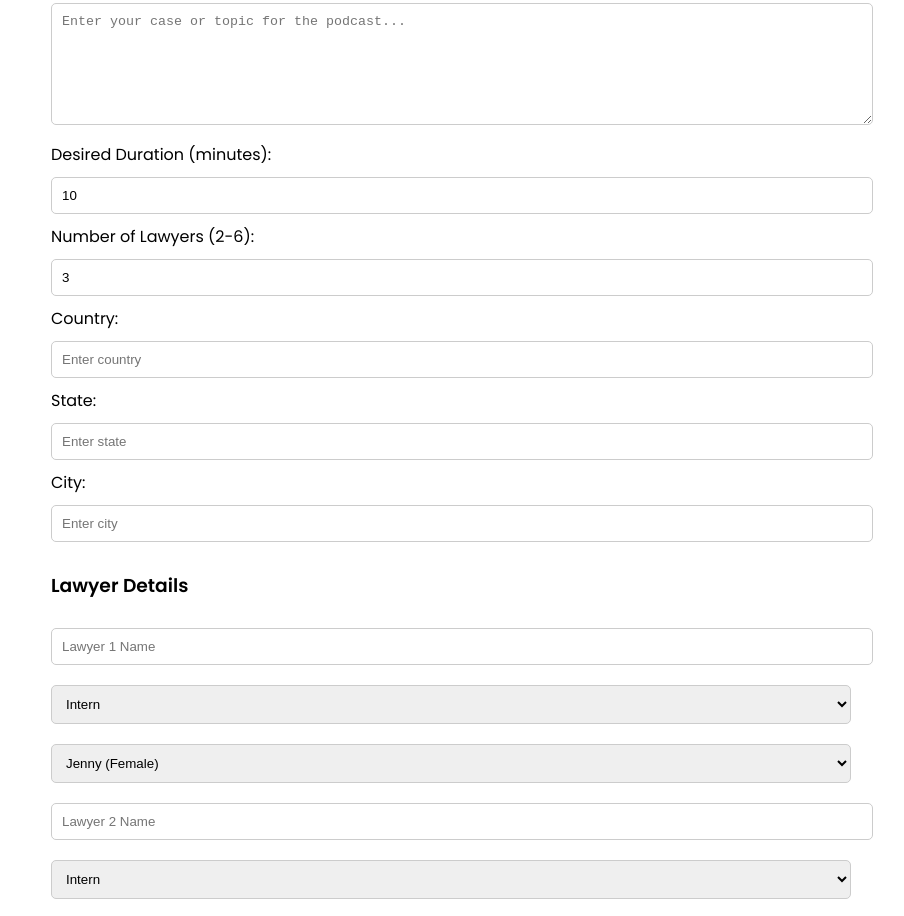
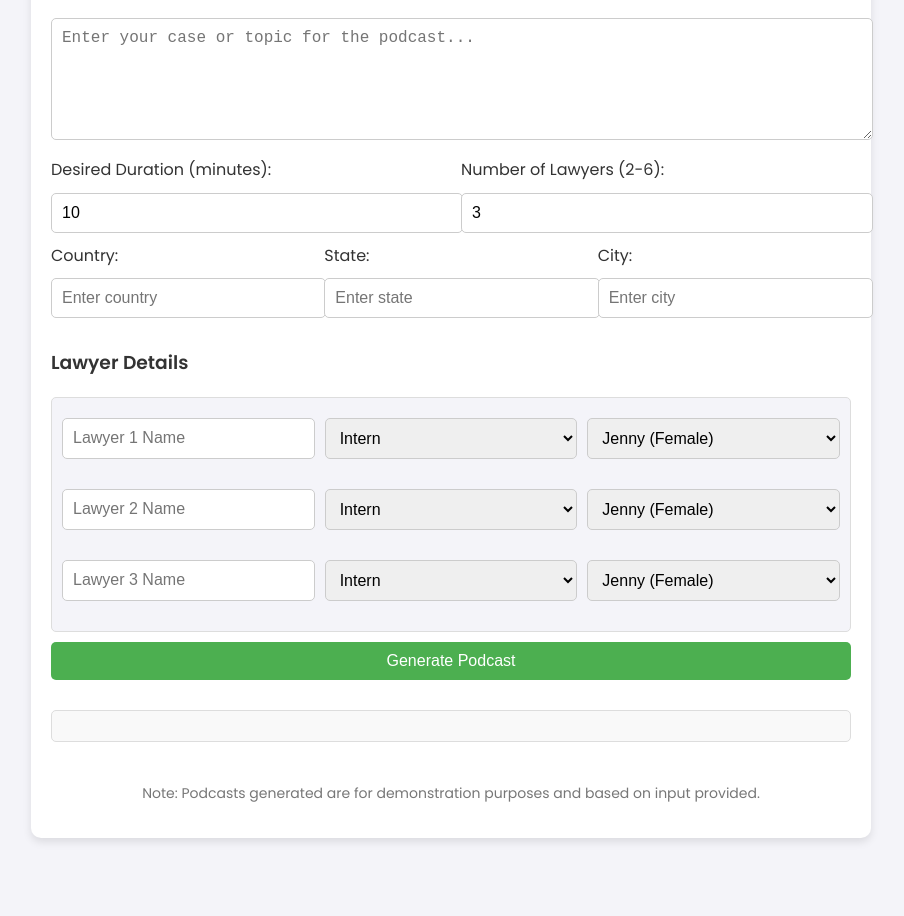
Before and after one commit to KingAmada/Lord-Lawyers, a website: page public/index.html in a window 1280 px wide. Shown: the part 126-1042 px from the top of the page, without its empty margins (189-1093 px from the left). After the commit the page ends 994 px from the top, so only its background shows below. Drawn offline with Linux system fonts and the light colour scheme.

Commit message:
Update styles.css

```diff
--- a/public/styles.css
+++ b/public/styles.css
@@ -1,22 +1,47 @@
-.container {
+/* General Body Styling */
+body {
     font-family: 'Poppins', sans-serif;
-    max-width: 800px;
-    margin: auto;
-    padding: 20px;
+    margin: 0;
+    padding: 0;
+    background-color: #f4f4f9;
+    color: #333;
+    line-height: 1.6;
 }
 
+/* Container Styling */
+.container {
+    max-width: 800px;
+    margin: 30px auto;
+    padding: 20px;
+    background: #fff;
+    box-shadow: 0 4px 8px rgba(0, 0, 0, 0.1);
+    border-radius: 10px;
+}
+
+/* Header Styling */
+h1 {
+    text-align: center;
+    font-size: 28px;
+    margin-bottom: 20px;
+    color: #4CAF50;
+}
+
+/* Form Inputs */
 textarea, input, select, button {
     width: 100%;
     padding: 10px;
     margin: 10px 0;
     border: 1px solid #ccc;
     border-radius: 5px;
+    font-size: 16px;
 }
 
 textarea {
     height: 100px;
+    resize: vertical;
 }
 
+/* Button Styling */
 button {
     background-color: #4CAF50;
     color: white;
@@ -25,30 +50,106 @@ button {
     border-radius: 5px;
     cursor: pointer;
     padding: 10px;
+    text-align: center;
+    transition: background-color 0.3s ease-in-out;
 }
 
 button:hover {
     background-color: #45a049;
 }
 
+/* Status and Feedback */
 .status {
     margin-top: 20px;
     font-weight: bold;
+    color: #666;
+    text-align: center;
 }
 
+.status.error {
+    color: #ff0000;
+}
+
+.status.success {
+    color: #4CAF50;
+}
+
+/* Conversation Display */
 .conversation {
     margin-top: 20px;
     border: 1px solid #ddd;
-    padding: 10px;
+    padding: 15px;
     background-color: #f9f9f9;
+    border-radius: 5px;
+    max-height: 300px;
+    overflow-y: auto;
 }
 
+/* Audio Controls */
 .audio-controls {
     margin-top: 20px;
     display: flex;
+    flex-wrap: wrap;
     gap: 10px;
+    justify-content: center;
 }
 
 .audio-controls button {
     flex: 1;
+    max-width: 150px;
 }
+
+/* Settings Row Layout */
+.settings-row {
+    display: flex;
+    gap: 20px;
+    flex-wrap: wrap;
+    justify-content: space-between;
+}
+
+.settings-row div {
+    flex: 1;
+    min-width: 150px;
+}
+
+/* Speaker Configuration Section */
+#speaker-settings {
+    margin-top: 20px;
+}
+
+#speakers-container {
+    margin-top: 10px;
+    padding: 10px;
+    border: 1px solid #ddd;
+    border-radius: 5px;
+    background-color: #f4f4f9;
+}
+
+.speaker-config {
+    display: flex;
+    gap: 10px;
+    margin-bottom: 10px;
+}
+
+.speaker-config input, .speaker-config select {
+    flex: 1;
+}
+
+/* Disclaimer Styling */
+.disclaimer {
+    font-size: 14px;
+    text-align: center;
+    margin-top: 20px;
+    color: #777;
+}
+
+/* Responsive Design */
+@media (max-width: 600px) {
+    .settings-row {
+        flex-direction: column;
+    }
+
+    .audio-controls {
+        flex-direction: column;
+    }
+}
```
